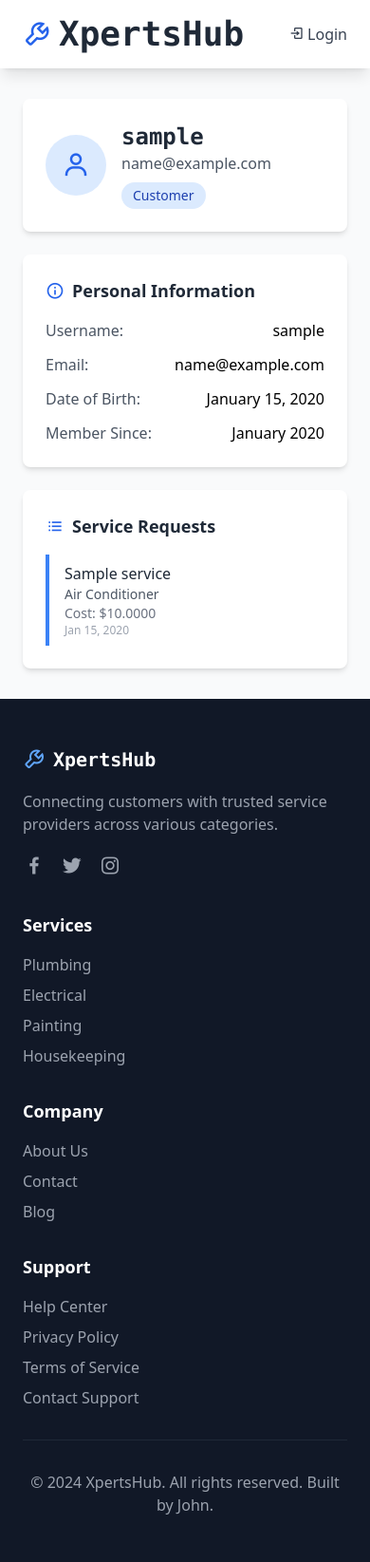
After one commit to johneliud/xpertshub, a Django app: a page that uses users/templates/users/customer_profile.html in a window 390 px wide. The commit adds this page. Shown: the whole page at 95% size. Run offline with Django 5.2, Linux system fonts and the light colour scheme; tables that the repository leaves empty hold one stand-in row (values such as "Sample post"); some libraries are stand-ins or nearby versions.

Commit message:
feat: implement user profile system with dynamic templates and navigation
## Profile Infrastructure
- Add ProfileView with dynamic template selection based on user type (customer/company)
- Implement URL routing for profile access via username parameter (`/profile/<str:username>/`)
- Complete user management routing structure with profile access endpoints

## Profile Templates
- Create customer profile page displaying personal information and service request history
- Implement company profile page showing company details and services offered with pricing
- Develop reusable components:
  - Profile header with avatar, username, email, and user type badge
  - Info card component with icon, title, and content sections
  - Service request cards with cost details and status information

## Navigation & UX
- Add profile link to authenticated user navigation in header
- Position profile link before welcome message and logout button for intuitive access
- Adjust CTA button colors between hero and promotional sections for better visual hierarchy
- Remove icons from promotional sections to maintain design simplicity

## Layout & Styling
- Implement clean grid and card layouts for profile pages
- Maintain consistent component structure across customer and company profiles
- Ensure responsive design with proper spacing and typography
- Standardize information display with reusable card components

This update establishes a complete user profile system with type-specific templates, dynamic routing, and reusable components for consistent user information display across the application.

```diff
--- /dev/null
+++ b/users/templates/users/components/profile_header.html
@@ -0,0 +1,14 @@
+<div class="bg-white rounded-lg shadow-md p-6 mb-6">
+  <div class="flex items-center space-x-4">
+    <div class="w-16 h-16 bg-blue-100 rounded-full flex items-center justify-center">
+      <i class='bx {{ icon }} text-3xl text-blue-600'></i>
+    </div>
+    <div>
+      <h1 class="font-mono text-2xl font-bold text-gray-800">{{ profile_user.username }}</h1>
+      <p class="text-gray-600">{{ profile_user.email }}</p>
+      <span class="inline-block bg-blue-100 text-blue-800 text-sm px-3 py-1 rounded-full mt-2">
+        {{ user_type|title }}
+      </span>
+    </div>
+  </div>
+</div>
--- /dev/null
+++ b/users/templates/users/customer_profile.html
@@ -0,0 +1,61 @@
+{% extends "xpertshub_app/base.html" %}
+
+{% block title %}{{ profile_user.username }} - Customer Profile{% endblock %}
+
+{% block content %}
+<div class="container mx-auto px-6 py-8">
+  {% include 'users/components/profile_header.html' with icon='bx-user' user_type='customer' %}
+
+  <div class="grid md:grid-cols-2 gap-6">
+    <!-- Personal Information -->
+    <div class="bg-white rounded-lg shadow-md p-6">
+      <h3 class="font-semibold text-lg text-gray-800 mb-4 flex items-center">
+        <i class='bx bx-info-circle text-xl text-blue-600 mr-2'></i>
+        Personal Information
+      </h3>
+      <div class="space-y-3">
+        <div class="flex justify-between">
+          <span class="text-gray-600">Username:</span>
+          <span class="font-medium">{{ profile_user.username }}</span>
+        </div>
+        <div class="flex justify-between">
+          <span class="text-gray-600">Email:</span>
+          <span class="font-medium">{{ profile_user.email }}</span>
+        </div>
+        {% if profile_user.date_of_birth %}
+        <div class="flex justify-between">
+          <span class="text-gray-600">Date of Birth:</span>
+          <span class="font-medium">{{ profile_user.date_of_birth|date:"F d, Y" }}</span>
+        </div>
+        {% endif %}
+        <div class="flex justify-between">
+          <span class="text-gray-600">Member Since:</span>
+          <span class="font-medium">{{ profile_user.date_joined|date:"F Y" }}</span>
+        </div>
+      </div>
+    </div>
+
+    <!-- Service Requests -->
+    <div class="bg-white rounded-lg shadow-md p-6">
+      <h3 class="font-semibold text-lg text-gray-800 mb-4 flex items-center">
+        <i class='bx bx-list-ul text-xl text-blue-600 mr-2'></i>
+        Service Requests
+      </h3>
+      {% if profile_user.service_requests.all %}
+        <div class="space-y-3">
+          {% for request in profile_user.service_requests.all %}
+          <div class="border-l-4 border-blue-500 pl-4 py-2">
+            <h4 class="font-medium text-gray-800">{{ request.service.name }}</h4>
+            <p class="text-sm text-gray-600">{{ request.service.field }}</p>
+            <p class="text-sm text-gray-500">Cost: ${{ request.calculated_cost }}</p>
+            <p class="text-xs text-gray-400">{{ request.date_requested|date:"M d, Y" }}</p>
+          </div>
+          {% endfor %}
+        </div>
+      {% else %}
+        <p class="text-gray-500 text-center py-4">No service requests yet</p>
+      {% endif %}
+    </div>
+  </div>
+</div>
+{% endblock %}
--- a/users/urls.py
+++ b/users/urls.py
@@ -1,5 +1,5 @@
 from django.urls import path
-from .views import CustomerRegisterView, CompanyRegisterView, UserLoginView
+from .views import CustomerRegisterView, CompanyRegisterView, UserLoginView, ProfileView
 from xpertshub_app.views import UserLogoutView
 
 urlpatterns = [
@@ -7,4 +7,5 @@ urlpatterns = [
     path('register/company/', CompanyRegisterView.as_view(), name='company_register'),
     path('login/', UserLoginView.as_view(), name='login'),
     path('logout/', UserLogoutView.as_view(), name='logout'),
+    path('profile/<str:username>/', ProfileView.as_view(), name='profile'),
 ]
--- a/users/views.py
+++ b/users/views.py
@@ -1,8 +1,8 @@
 from django.contrib.auth import login
 from django.contrib.auth.views import LoginView
-from django.shortcuts import redirect
+from django.shortcuts import redirect, get_object_or_404
 from django.urls import reverse_lazy
-from django.views.generic import CreateView
+from django.views.generic import CreateView, DetailView
 from .forms import CustomerRegistrationForm, CompanyRegistrationForm, LoginForm
 from .models import User
 
@@ -35,3 +35,15 @@ class CompanyRegisterView(CreateView):
 class UserLoginView(LoginView):
     form_class = LoginForm
     template_name = 'users/login.html'
+
+class ProfileView(DetailView):
+    model = User
+    context_object_name = 'profile_user'
+    slug_field = 'username'
+    slug_url_kwarg = 'username'
+
+    def get_template_names(self):
+        if self.object.user_type == 'customer':
+            return ['users/customer_profile.html']
+        else:
+            return ['users/company_profile.html']
--- a/xpertshub_app/templates/xpertshub_app/base.html
+++ b/xpertshub_app/templates/xpertshub_app/base.html
@@ -55,6 +55,12 @@
 
           <div class="flex items-center space-x-3">
             {% if user.is_authenticated %}
+            <a
+              href="{% url 'profile' user.username %}"
+              class="text-gray-700 hover:text-blue-600 font-medium transition-colors"
+            >
+              <i class="bx bx-user mr-1"></i>Profile
+            </a>
             <span class="text-gray-600">Welcome, {{ user.username }}</span>
             <a
               href="{% url 'logout' %}"
```
Also changed, not shown: users/templates/users/company_profile.html (added, +61 -0 lines), users/templates/users/components/info_card.html (added, +9 -0 lines), xpertshub_app/templates/xpertshub_app/home.html (+6 -6 lines).
